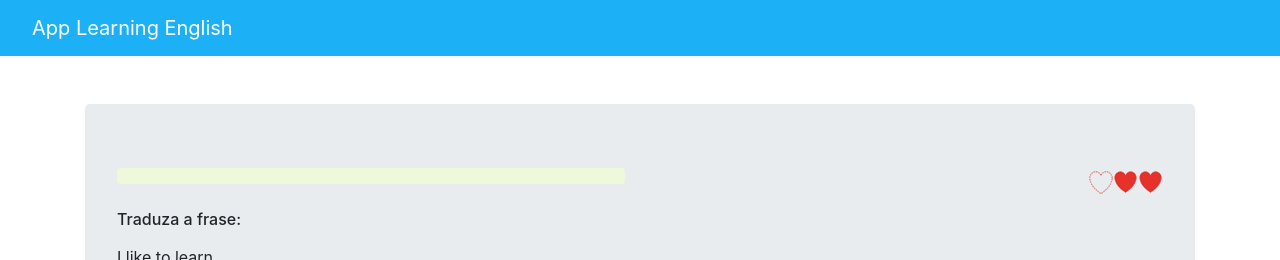
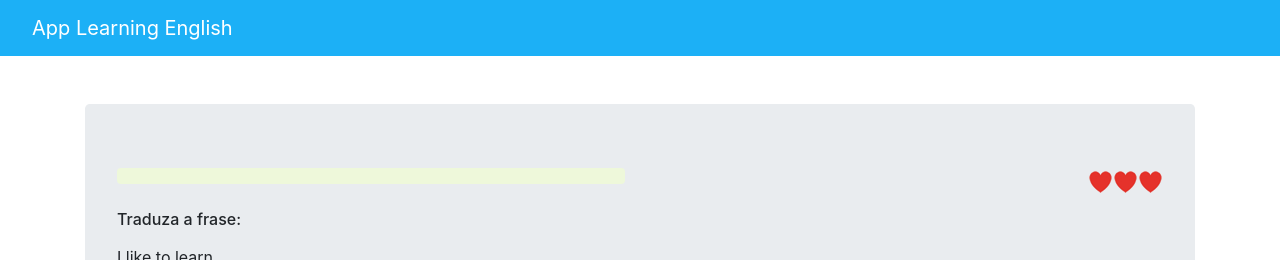
Before and after one commit to gferreiraa/learn-english-app, an Angular app: page / in a window 1280 px wide. Shown: the top 260 px of the page. Built offline with nearby package versions, Linux system fonts and the light colour scheme.

Commit message:
Show heart with ngFor

```diff
--- a/src/app/components/attempts/attempts.component.html
+++ b/src/app/components/attempts/attempts.component.html
@@ -1,3 +1 @@
-<img [src]="emptyHeart"/>
-<img [src]="heartFull"/>
-<img [src]="heartFull"/>
+<img *ngFor="let heart of hearts" [src]="heart.showHeart()"/>
--- a/src/app/components/shared/heart.model.ts
+++ b/src/app/components/shared/heart.model.ts
@@ -1,11 +1,11 @@
 export class Heart {
   constructor(
     public full: boolean,
-    public urlFullHeart: string = 'heartFull',
-    public urlEmptyHeart: string = 'emptyHeart') {
+    public urlFullHeart: string = './assets/coracao_cheio.png',
+    public urlEmptyHeart: string = './assets/coracao_vazio.png') {
   }
 
-public existHeart() {
+public showHeart() {
   if (this.full) {
     return this.urlFullHeart;
   } else {
```
